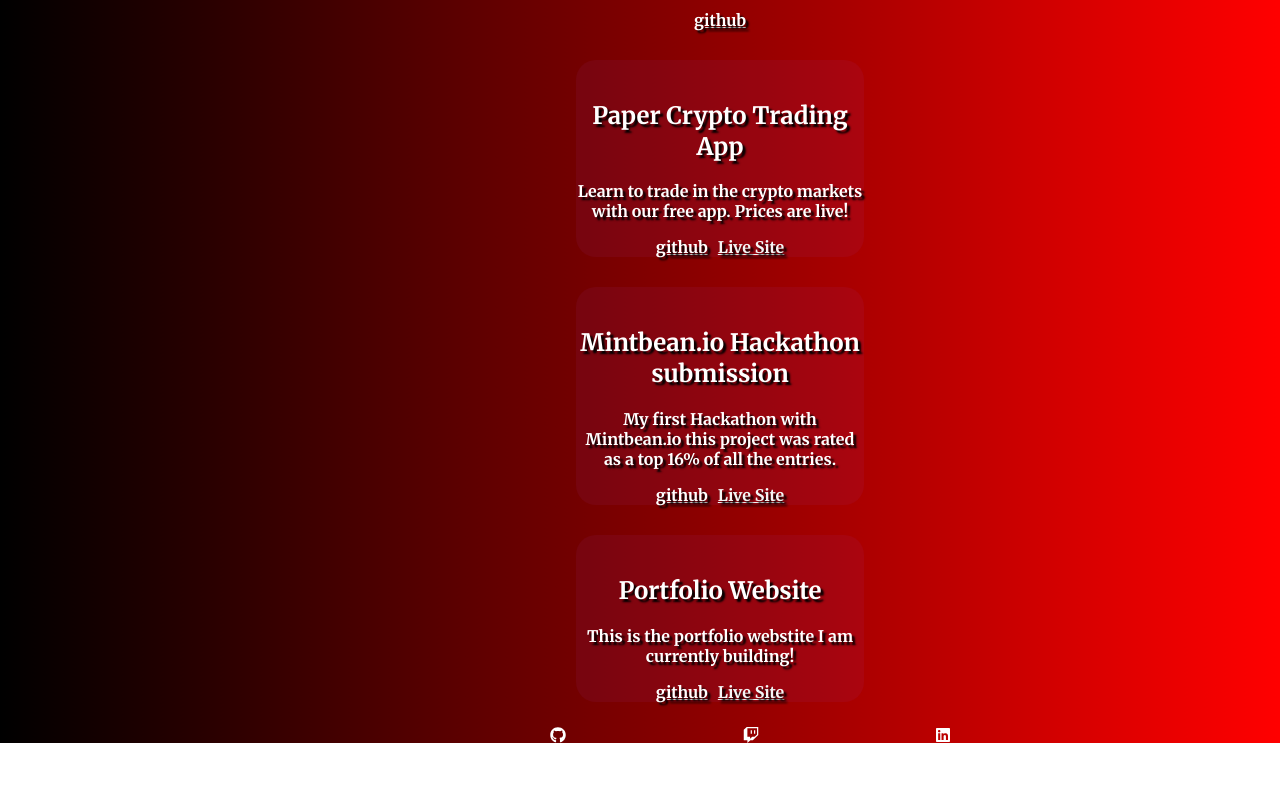
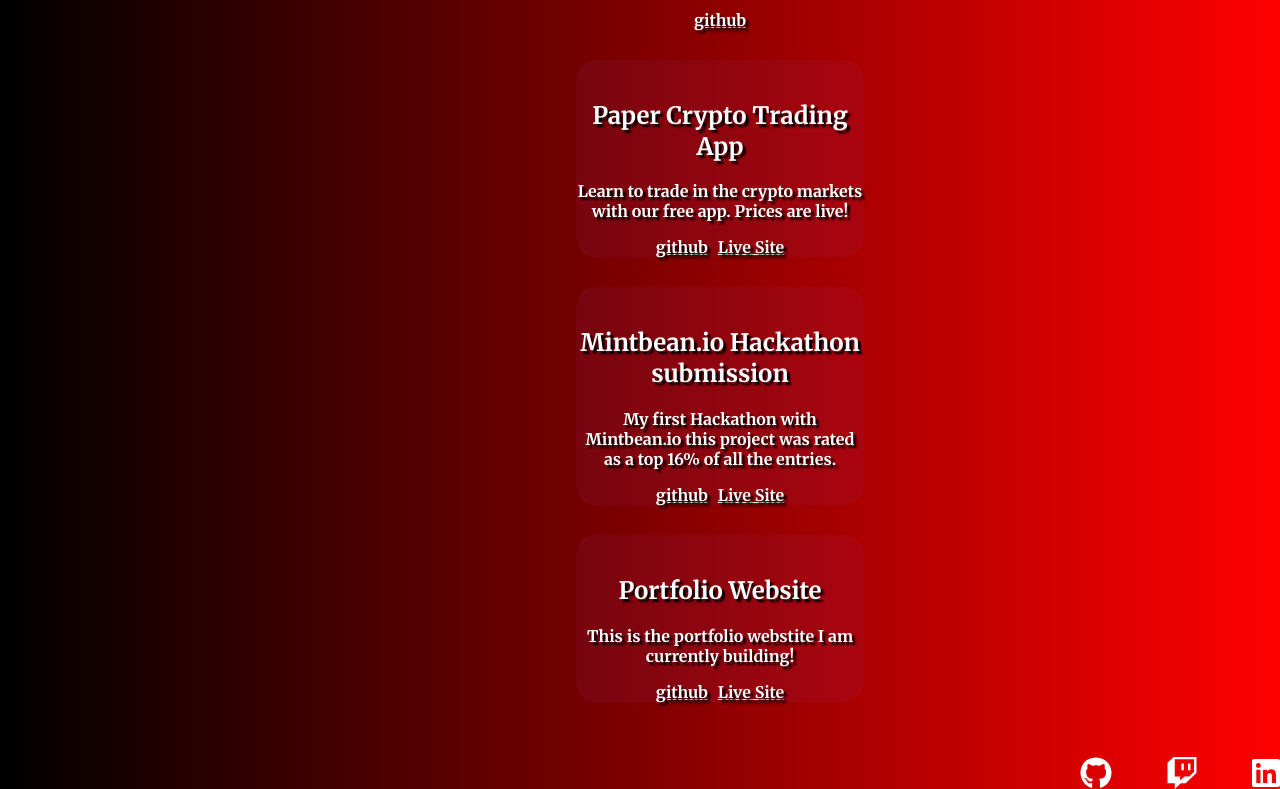
Before and after one commit to KirkBetzina/portfolio, a React (Create React App) app: page / in a window 1280 px wide. Shown: the part 505-1294 px from the top of the page. Before the commit the page ends 1248 px from the top, so only its background shows below. Built offline with nearby package versions, Linux system fonts and the light colour scheme.

Commit message:
added icons, made them larger and positioned them.

```diff
--- a/src/App.css
+++ b/src/App.css
@@ -95,9 +95,10 @@ a.btn.btn-danger44 {
 }
 
 .socials {
+  font-size: xx-large;
   display: flex;
   justify-content: space-between;
   max-width: 400px;
-  margin-left: 43%;
-  margin-top: 25px;
+  margin-left: 1080px;
+  margin-top: 55px;
 }
```
